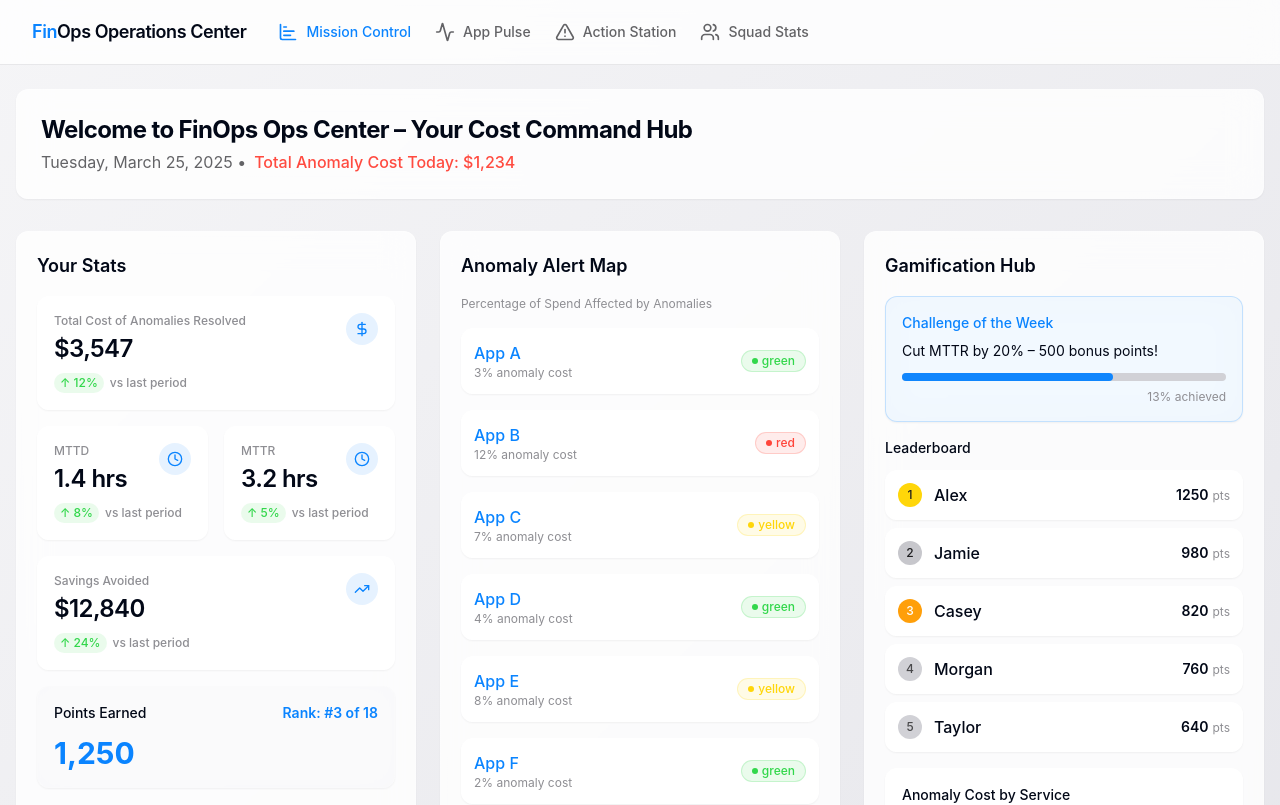
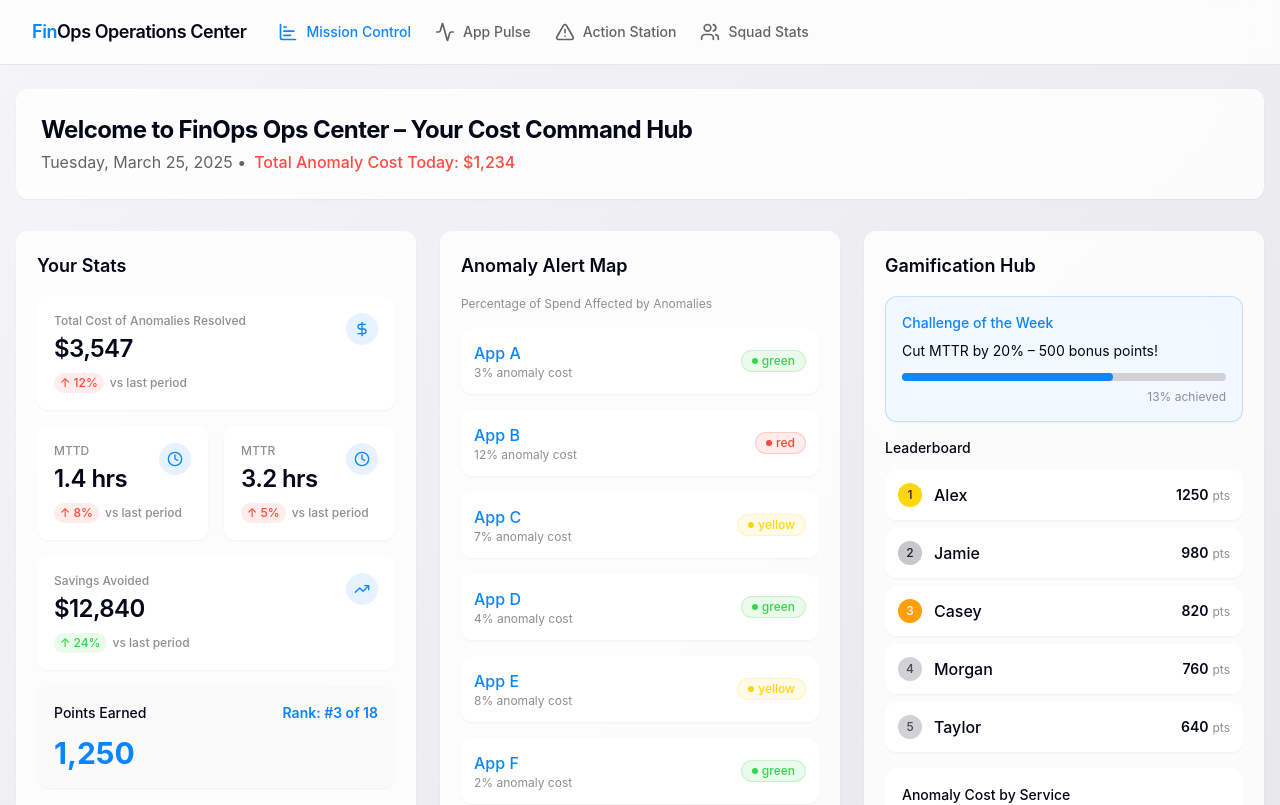
Before and after one commit to Wenying0808/cost-command-center, a React (Vite) app: page / in a window 1280 px wide. Shown: the top 805 px of the page. Built offline with nearby package versions, Linux system fonts and the light colour scheme.

Commit message:
Fix: Trend indicator color logic
Correct trend indicator colors based on value changes.

```diff
--- a/src/components/shared/MetricCard.tsx
+++ b/src/components/shared/MetricCard.tsx
@@ -12,6 +12,8 @@ interface MetricCardProps {
   };
   className?: string;
   onClick?: () => void;
+  // New prop to indicate metrics where negative trend is actually positive
+  inverseTrend?: boolean;
 }
 
 const MetricCard: React.FC<MetricCardProps> = ({
@@ -21,7 +23,19 @@ const MetricCard: React.FC<MetricCardProps> = ({
   trend,
   className,
   onClick,
+  inverseTrend = false,
 }) => {
+  // Determine if this is a cost metric that should be inverse colored
+  const isCostMetric = inverseTrend ||
+    title.toLowerCase().includes("cost") ||
+    title.toLowerCase().includes("mttd") ||
+    title.toLowerCase().includes("mttr");
+
+  // Calculate the actual positive/negative display based on the metric type
+  const displayPositive = isCostMetric
+    ? !trend?.isPositive
+    : trend?.isPositive;
+
   return (
     <div
       className={cn(
@@ -50,7 +64,7 @@ const MetricCard: React.FC<MetricCardProps> = ({
           <div
             className={cn(
               "flex items-center rounded-full px-1.5 py-0.5",
-              trend.isPositive
+              displayPositive
                 ? "bg-finops-green/10 text-finops-green"
                 : "bg-finops-red/10 text-finops-red"
             )}
```
